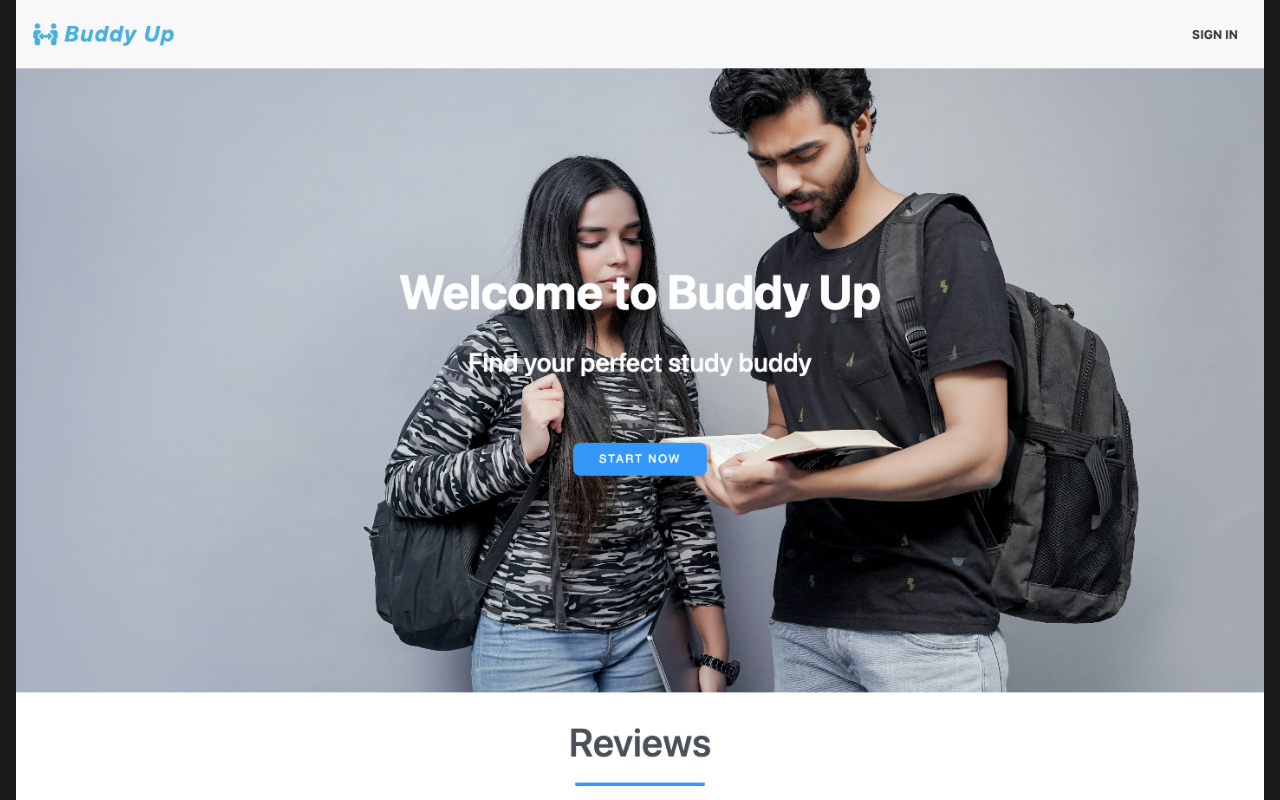
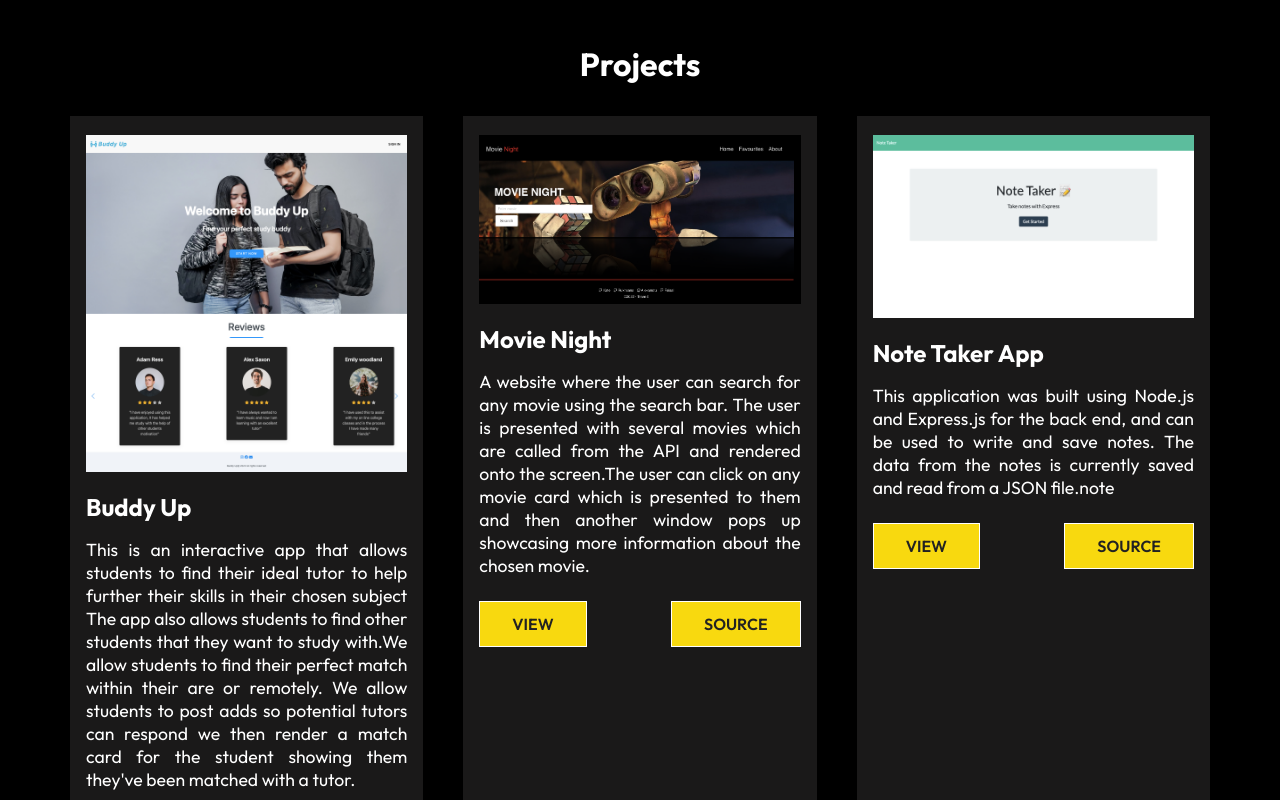
Before and after one commit to roxywasiak/react-portfolio, a React (Create React App) app: page /project in a window 1280 px wide. Shown: the part 500-1300 px from the top of the page. Built offline with nearby package versions, Linux system fonts and the light colour scheme.

Commit message:
mapped over project card data

```diff
--- a/src/components/Work.js
+++ b/src/components/Work.js
@@ -1,11 +1,26 @@
 import "./WorkCardStyles.css";
 import React from "react";
+import WorkCard from "./WorkCard";
+import WorkCardData from "./WorkCardData";
 
 const Work = () => {
   return (
     <div className="work-container">
       <h1 className="project-heading">Projects</h1>
-      <div className="project-container"></div>
+      <div className="project-container">
+        {WorkCardData.map((val, ind) => {
+          return (
+            <WorkCard
+              key={ind}
+              imgsrc={val.imgsrc}
+              title={val.title}
+              text={val.text}
+              view={val.view}
+              source={val.source}
+            />
+          );
+        })}
+      </div>
     </div>
   );
 };
--- a/src/components/WorkCard.js
+++ b/src/components/WorkCard.js
@@ -1,20 +1,19 @@
 import "./WorkCardStyles.css";
-import pro1 from "../assets/buddyup.png";
 import { NavLink } from "react-router-dom";
 import React from "react";
 
-const WorkCard = () => {
+const WorkCard = (props) => {
   return (
     <div className="project-card">
-      <img src={pro1} alt="project image examples" />
-      <h2 className="project-title">Project Title</h2>
+      <img src={props.imgsrc} alt="project image examples" />
+      <h2 className="project-title">{props.title}</h2>
       <div className="pro-details">
-        <p>This is text</p>
+        <p>{props.text}</p>
         <div className="pro-btns">
-          <NavLink to="url.com" className="btn">
+          <NavLink to={props.view} className="btn">
             View
           </NavLink>
-          <NavLink to="url.com" className="btn">
+          <NavLink to={props.source} className="btn">
             Source
           </NavLink>
         </div>
--- a/src/components/WorkCardData.js
+++ b/src/components/WorkCardData.js
@@ -49,3 +49,5 @@ const ProjectCardData = [
     source: "https://github.com/roxywasiak/code-quiz/tree/dev",
   },
 ];
+
+export default ProjectCardData;
--- a/src/routes/Project.js
+++ b/src/routes/Project.js
@@ -2,14 +2,14 @@ import React from "react";
 import Navbar from "../components/Navbar";
 import Footer from "../components/Footer";
 import HeroTwo from "../components/HeroTwo";
-import WorkCard from "../components/WorkCard";
+import Work from "../components/Work";
 
 const Project = () => {
   return (
     <div>
       <Navbar />
       <HeroTwo heading="PROJECTS" text="Some of my most recent work" />
-      <WorkCard />
+      <Work />
       <Footer />
     </div>
   );
```
